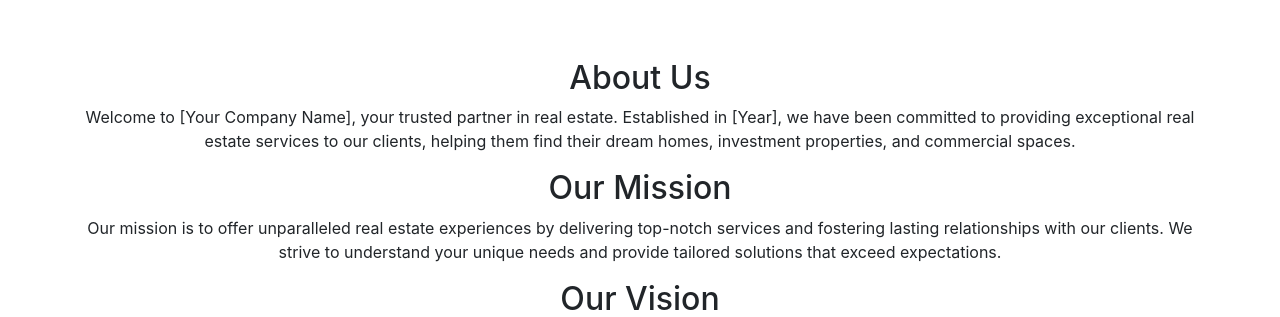
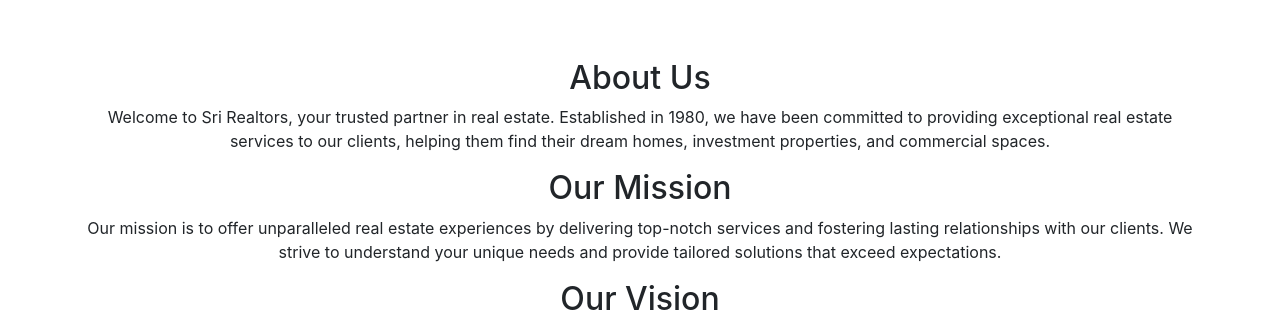
Before and after one commit to R3dkiller/BAD_Group05_Project, a Django app: page /en/ in a window 1280 px wide. Shown: the part 1499-1816 px from the top of the page. Run offline with Django 3.2, Linux system fonts and the light colour scheme; data comes from the database, SQL or seed files in the repository; some libraries are stand-ins or nearby versions.

Commit message:
Update index.html

```diff
--- a/templates/core/index.html
+++ b/templates/core/index.html
@@ -63,7 +63,7 @@
 <section id="about-company" class="py-5 text-center">
   <div class="container">
     <h2>{{ _("About Us") }}</h2>
-    <p>{{ _("Welcome to [Your Company Name], your trusted partner in real estate. Established in [Year], we have been committed to providing exceptional real estate services to our clients, helping them find their dream homes, investment properties, and commercial spaces.") }}</p>
+    <p>{{ _("Welcome to Sri Realtors, your trusted partner in real estate. Established in 1980, we have been committed to providing exceptional real estate services to our clients, helping them find their dream homes, investment properties, and commercial spaces.") }}</p>
 
     <h2>{{ _("Our Mission") }}</h2>
     <p>{{ _("Our mission is to offer unparalleled real estate experiences by delivering top-notch services and fostering lasting relationships with our clients. We strive to understand your unique needs and provide tailored solutions that exceed expectations.") }}</p>
```
